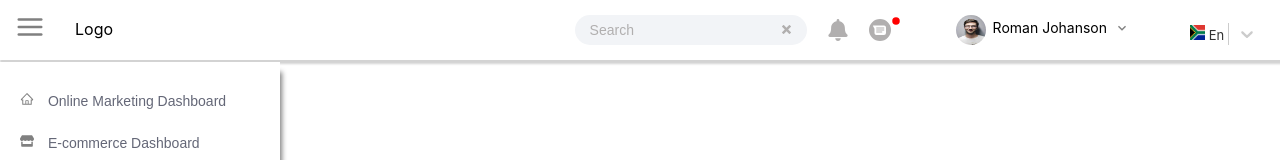
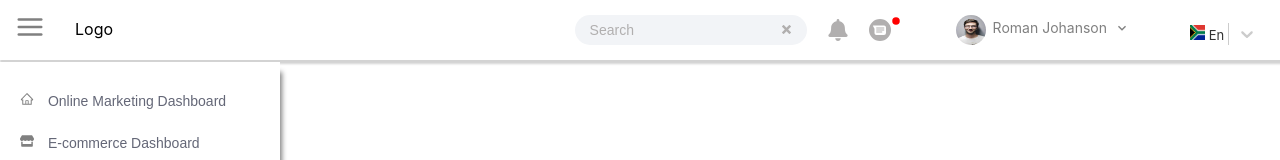
Before and after one commit to Zaibi727/Collection-of-Designs, a React (Create React App) app: page / in a window 1280 px wide. Shown: the top 160 px of the page. Built offline with nearby package versions, Linux system fonts and the light colour scheme.

Commit message:
Update TopBar.jsx

```diff
--- a/src/components/ThirtyFirst/TopBar.jsx
+++ b/src/components/ThirtyFirst/TopBar.jsx
@@ -306,7 +306,7 @@ class TopBar extends Component {
 
                 <div className={styles.topbarDiv5} onClick={this.handleButtonFourClick}>
                     <img src="./images/profile.jpg"/>
-                    <p>Roman Johanson</p>
+                    <p className={styles.gray}>Roman Johanson</p>
                     <span className={styles.gray}><MdKeyboardArrowDown /></span>
                 </div>
                 {this.state.openeee === true && (
```
